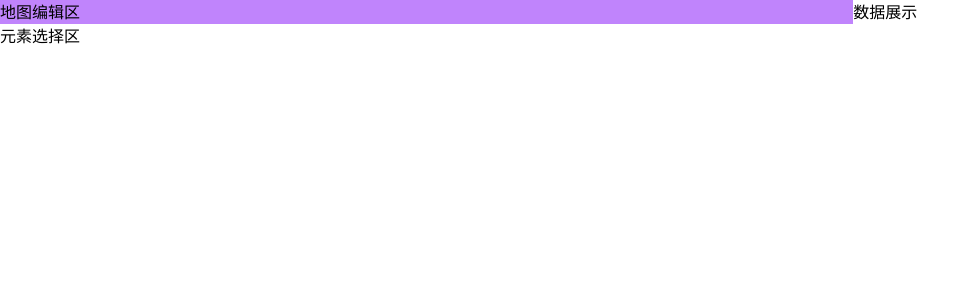
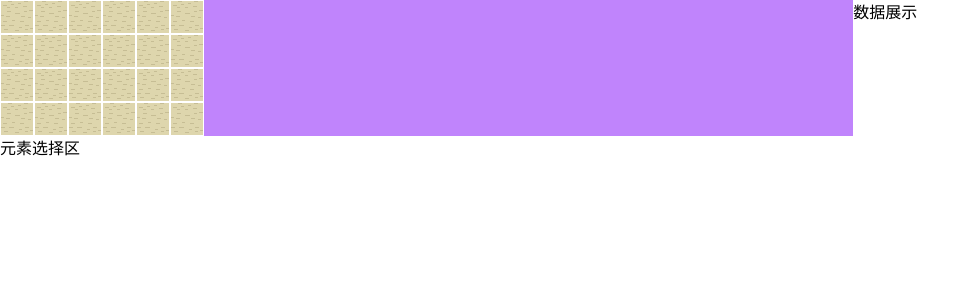
Before and after one commit to ReySnow/test-sokoban, a Vue app: page /#/edit in a window 1280 px wide. Shown: the top 300 px of the page, without its empty margins (0-980 px from the left). Built offline with nearby package versions, Linux system fonts and the light colour scheme.

Commit message:
feat: 实现地图编辑区

```diff
--- /dev/null
+++ b/src/components/edit/MapBlock.vue
@@ -0,0 +1,31 @@
+<template>
+  <div class="border border-white" @click="handleClick">
+    <template v-if="map[y][x] === MapTile.FLOOR">
+      <img :src="floorImg" />
+    </template>
+    <template v-else-if="map[y][x] === MapTile.WALL">
+      <img :src="wallImg" />
+    </template>
+  </div>
+</template>
+
+<script setup lang="ts">
+import floorImg from '@/assets/floor.png'
+import wallImg from '@/assets/wall.png'
+import { useMapEditStore } from '@/store/edit/mapEdit'
+import { MapTile } from '@/store/map'
+
+interface Props {
+  x: number
+  y: number
+}
+
+const props = defineProps<Props>()
+const { map } = useMapEditStore()
+
+function handleClick() {
+  map[props.y][props.x] = MapTile.WALL
+}
+</script>
+
+<style scoped></style>
--- /dev/null
+++ b/src/components/edit/MapEdit.vue
@@ -0,0 +1,18 @@
+<template>
+  <div>
+    <div class="flex" v-for="(row, i) in map" :key="i">
+      <div v-for="(_, j) in row">
+        <MapBlock :x="j" :y="i"></MapBlock>
+      </div>
+    </div>
+  </div>
+</template>
+
+<script setup lang="ts">
+import { useMapEditStore } from '@/store/edit/mapEdit'
+import MapBlock from './MapBlock.vue'
+
+const { map } = useMapEditStore()
+</script>
+
+<style scoped></style>
--- /dev/null
+++ b/src/store/edit/mapEdit.ts
@@ -0,0 +1,14 @@
+import { defineStore } from 'pinia'
+import { reactive } from 'vue'
+
+export const useMapEditStore = defineStore('mapEdit', () => {
+  const map = reactive([
+    [2, 2, 2, 2, 2, 2],
+    [2, 2, 2, 2, 2, 2],
+    [2, 2, 2, 2, 2, 2],
+    [2, 2, 2, 2, 2, 2]
+  ])
+  return {
+    map
+  }
+})
--- a/src/views/Edit.vue
+++ b/src/views/Edit.vue
@@ -1,13 +1,17 @@
 <template>
   <div>
     <div class="flex">
-      <div class="w-4/6 bg-purple-400">地图编辑区</div>
+      <div class="w-4/6 bg-purple-400">
+        <MapEdit />
+      </div>
       <div>数据展示</div>
     </div>
     <div>元素选择区</div>
   </div>
 </template>
 
-<script setup lang="ts"></script>
+<script setup lang="ts">
+import MapEdit from '@/components/edit/MapEdit.vue'
+</script>
 
 <style scoped></style>
```
